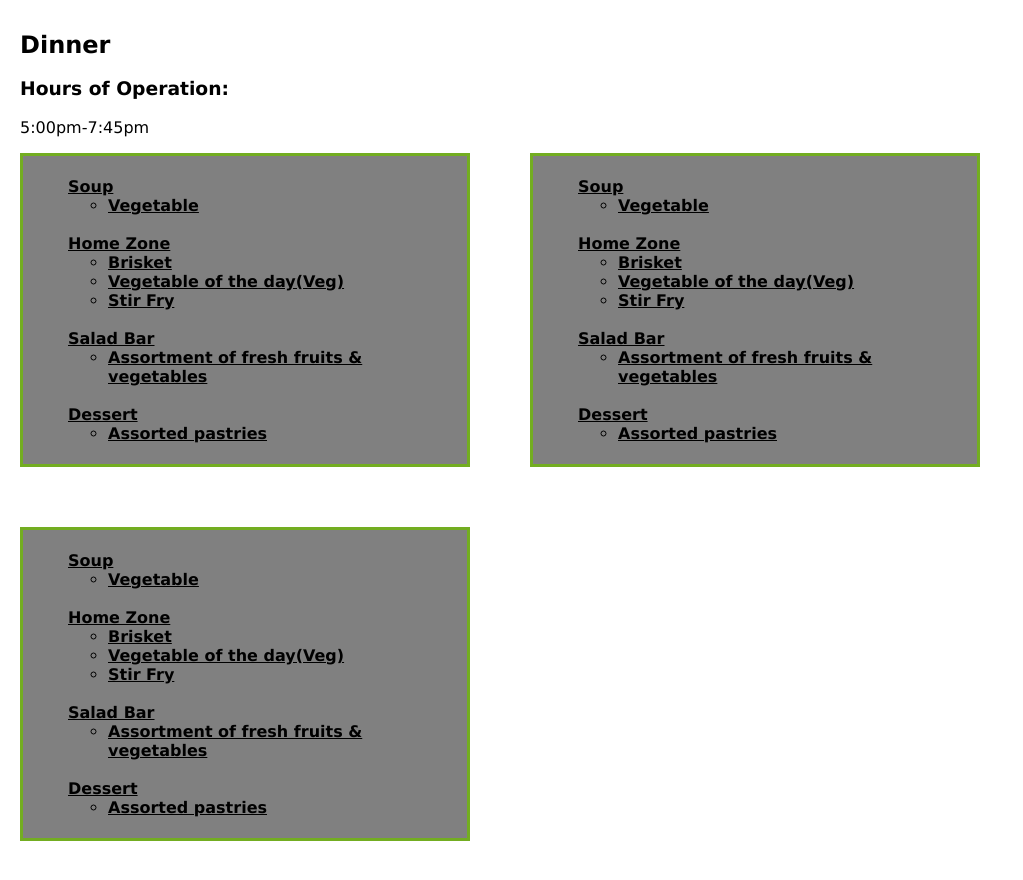
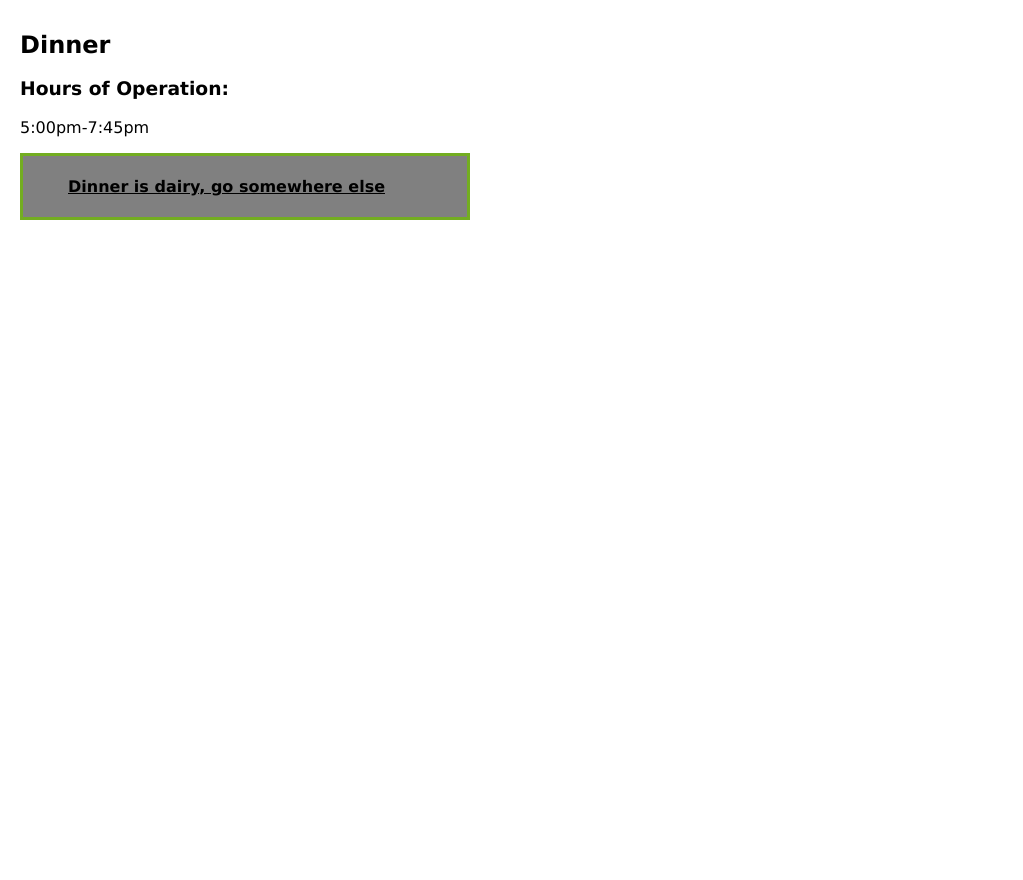
Before and after one commit to lh2833/aboutme, a plain HTML site: page Sunday.html in a window 1280 px wide. Shown: the part 612-1492 px from the top of the page, without its empty margins (0-1023 px from the left). After the commit the page ends 892 px from the top, so only its background shows below. Drawn offline with Linux system fonts and the light colour scheme.

Commit message:
Sunday
Sunday dinner menu

```diff
--- a/Sunday.html
+++ b/Sunday.html
@@ -70,79 +70,7 @@
 
     <div class="sunday">
       <ul>
-        <li>Soup</li>
-          <ul class="menuitem">
-            <li> Vegetable </li>
-        </ul>
-        <br>
-        <li>Home Zone</li>
-        <ul class="menuitem">
-          <li> Brisket </li>
-          <li> Vegetable of the day(Veg) </li>
-          <li> Stir Fry </li>
-        </ul>
-        <br>
-        <li>Salad Bar</li>
-        <ul class="menuitem">
-        <li> Assortment of fresh fruits & vegetables </li>
-      </ul>
-      <br>
-      <li>Dessert</li>
-        <ul class="menuitem">
-          <li> Assorted pastries </li>
-        </ul>
-      </ul>
-    </div>
-
-    <div class="sunday">
-      <ul>
-        <li>Soup</li>
-          <ul class="menuitem">
-            <li> Vegetable </li>
-        </ul>
-        <br>
-        <li>Home Zone</li>
-        <ul class="menuitem">
-          <li> Brisket </li>
-          <li> Vegetable of the day(Veg) </li>
-          <li> Stir Fry </li>
-        </ul>
-        <br>
-        <li>Salad Bar</li>
-        <ul class="menuitem">
-        <li> Assortment of fresh fruits & vegetables </li>
-      </ul>
-      <br>
-      <li>Dessert</li>
-        <ul class="menuitem">
-          <li> Assorted pastries </li>
-        </ul>
-      </ul>
-    </div>
-
-    <div class="sunday">
-      <ul>
-        <li>Soup</li>
-          <ul class="menuitem">
-            <li> Vegetable </li>
-        </ul>
-        <br>
-        <li>Home Zone</li>
-        <ul class="menuitem">
-          <li> Brisket </li>
-          <li> Vegetable of the day(Veg) </li>
-          <li> Stir Fry </li>
-        </ul>
-        <br>
-        <li>Salad Bar</li>
-        <ul class="menuitem">
-        <li> Assortment of fresh fruits & vegetables </li>
-      </ul>
-      <br>
-      <li>Dessert</li>
-        <ul class="menuitem">
-          <li> Assorted pastries </li>
-        </ul>
+        <li> Dinner is dairy, go somewhere else</li>
       </ul>
     </div>
 
```
